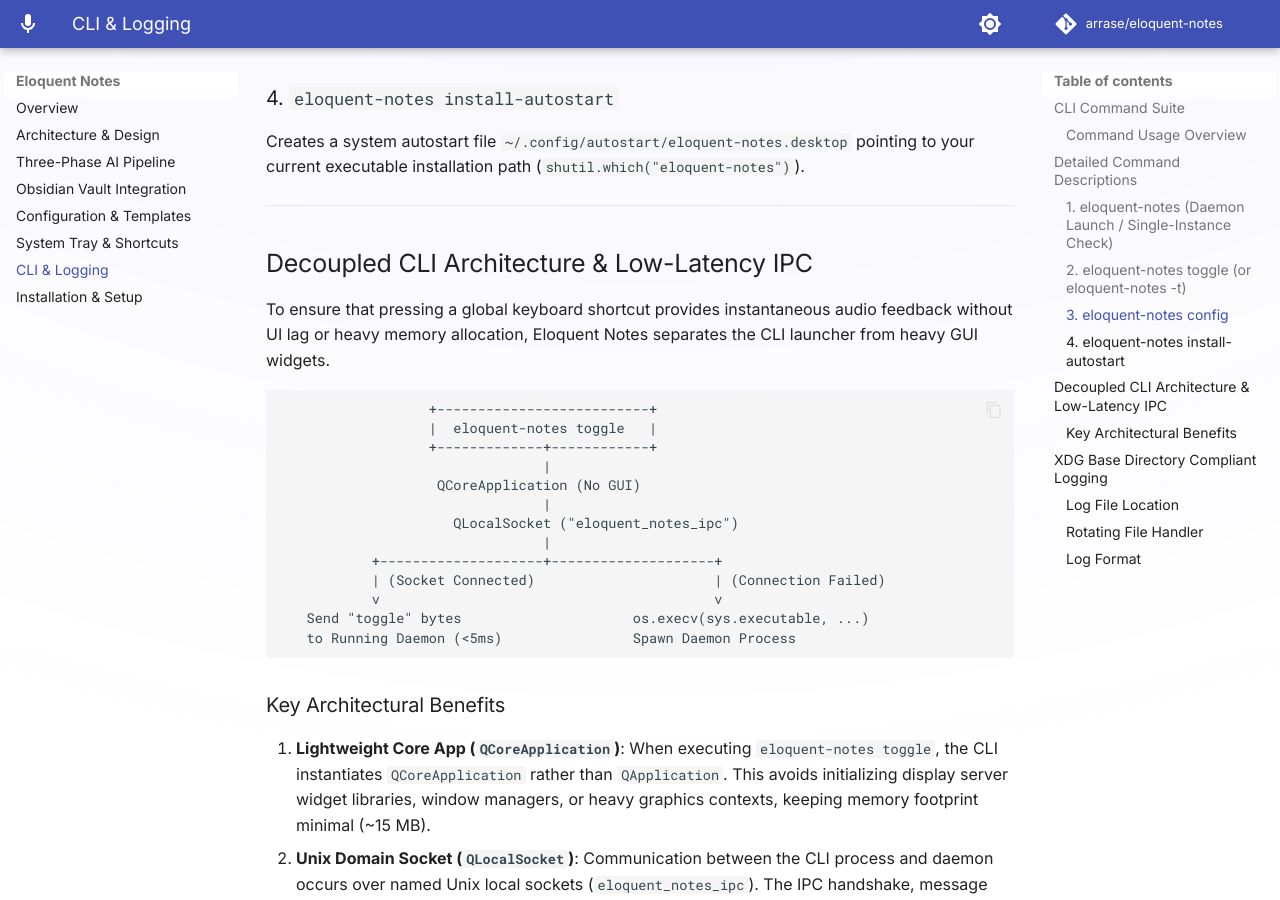
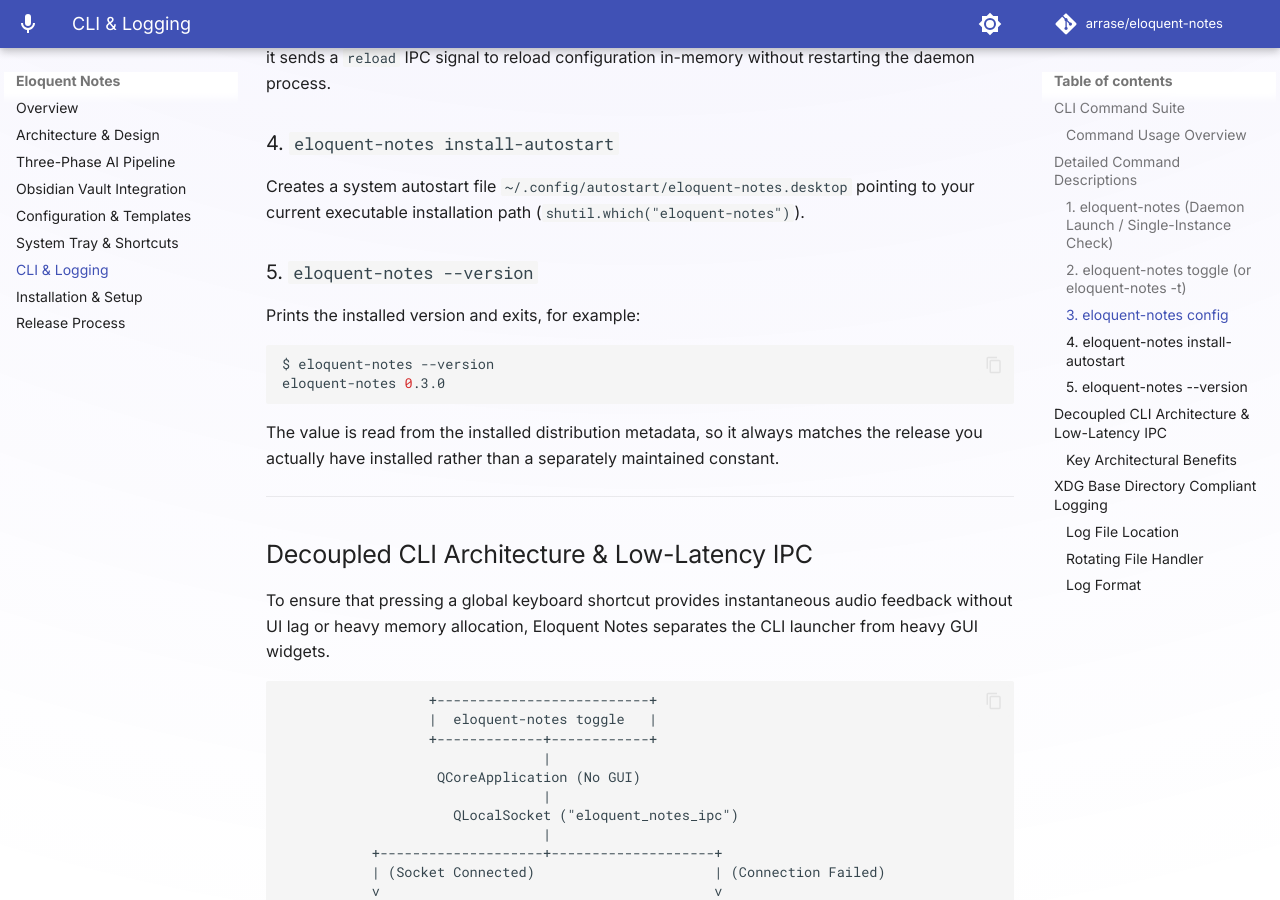
Before and after one commit to arrase/eloquent-notes, an MkDocs documentation site: the page built from docs/cli.md, in a window 1280 px wide and 900 px high, scrolled down 1386 px. Built offline with MkDocs 1.6.1 and Material for MkDocs 9.7.7, drawn with Linux system fonts in a browser that asks for light colours; comment, search, counter and statistics services are not loaded; some of the changed text lies outside the part shown.

Commit message:
chore: make the version single-sourced and enforce consistency
The version was declared only in pyproject.toml, while tags and releases
were created by hand. v0.2.9 shipped with pyproject still declaring 0.2.8,
and v0.2.6 declared 0.1.0, so the tag and the package disagreed across
several releases.

Expose eloquent_notes.__version__ from the installed distribution metadata
and add an `eloquent-notes --version` flag, so the runtime reports what is
actually installed rather than a second constant to keep in sync. Add
tests/test_version.py asserting the pyproject version is valid semver, the
package exposes a real installed version, pyproject matches the installed
metadata, and the newest v* tag equals v<pyproject version>. The last
check fails if a release is tagged before the bump is merged, which is the
exact failure mode that produced v0.2.9; it skips when the checkout has no
tags so shallow clones still work.

Document the release procedure in docs/releasing.md, including the ordering
constraint, and reference it from AGENTS.md and the docs nav.

````diff
--- a/docs/cli.md
+++ b/docs/cli.md
@@ -20,6 +20,7 @@
 | `toggle` | `-t` | Toggles recording (IDLE $\rightarrow$ RECORDING or RECORDING $\rightarrow$ PROCESSING). |
 | `config` | | Launches the standalone PyQt6 Configuration GUI window. |
 | `install-autostart` | | Installs the desktop autostart entry into `~/.config/autostart/`. |
+| `--version` | | Prints the installed version and exits. |
 
 ---
 
@@ -46,6 +47,17 @@
 ### 4. `eloquent-notes install-autostart`
 
 Creates a system autostart file `~/.config/autostart/eloquent-notes.desktop` pointing to your current executable installation path (`shutil.which("eloquent-notes")`).
+
+### 5. `eloquent-notes --version`
+
+Prints the installed version and exits, for example:
+
+```bash
+$ eloquent-notes --version
+eloquent-notes 0.3.0
+```
+
+The value is read from the installed distribution metadata, so it always matches the release you actually have installed rather than a separately maintained constant.
 
 ---
 
--- a/mkdocs.yml
+++ b/mkdocs.yml
@@ -15,6 +15,7 @@
   - System Tray & Shortcuts: usage-shortcuts.md
   - CLI & Logging: cli.md
   - Installation & Setup: installation.md
+  - Release Process: releasing.md
 
 theme:
   name: material
````
Also changed, not shown: AGENTS.md (+1 -0 lines), docs/releasing.md (added, +56 -0 lines), eloquent_notes/__init__.py (+8 -0 lines), 3 other files.
